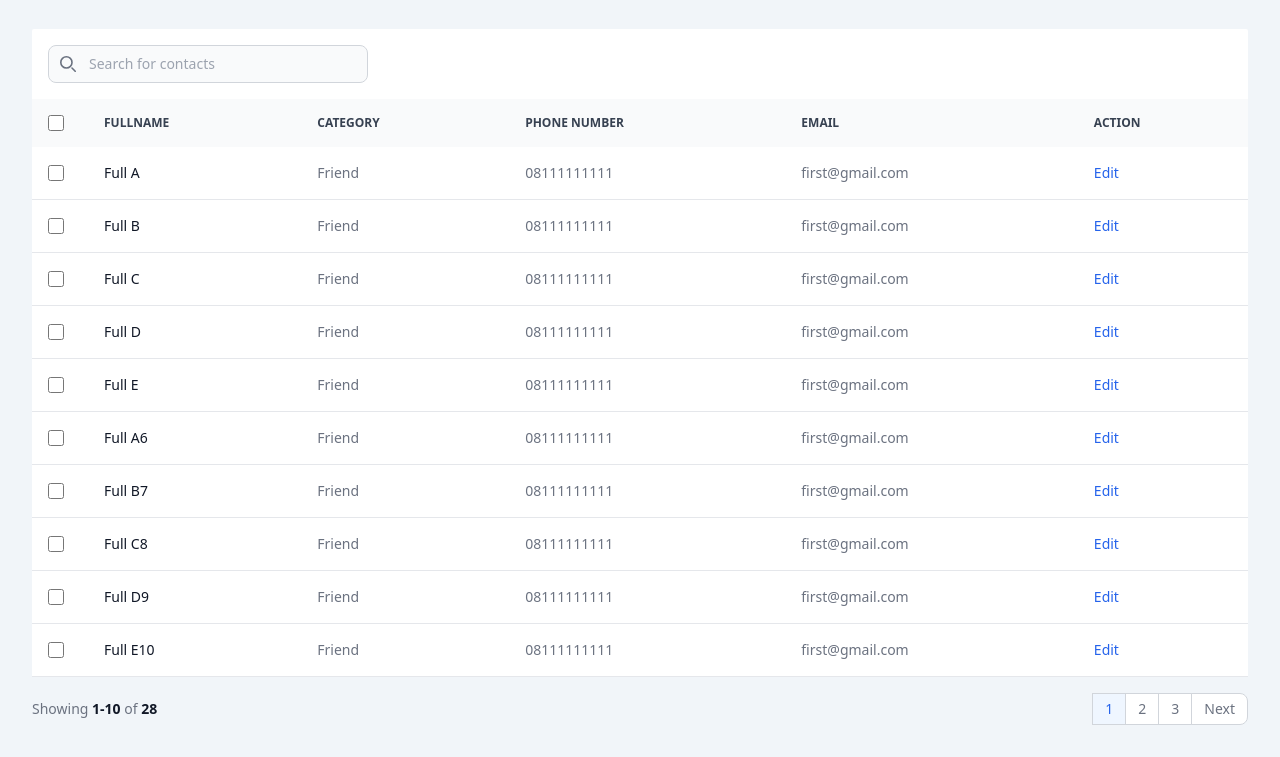
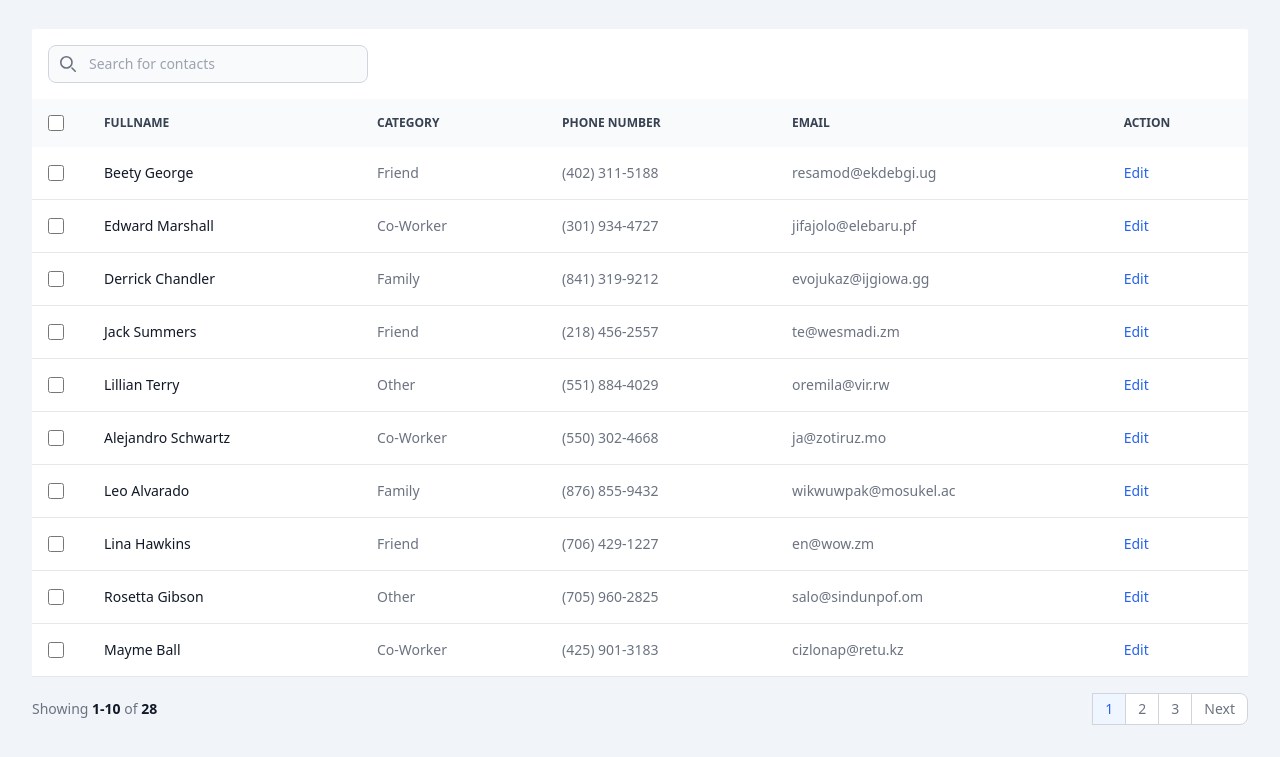
Before and after one commit to carvey789/address-book, a plain HTML site: page index.html in a window 1280 px wide. Shown: the part 83-840 px from the top of the page. Drawn offline with nearby package versions, Linux system fonts and the light colour scheme.

Commit message:
chore: add dummy data

```diff
--- a/script.js
+++ b/script.js
@@ -1,4 +1,288 @@
 // @ts-nocheck
+
+const dummyDatas = [
+  {
+    id: 30,
+    firstName: "Betty",
+    lastName: "George",
+    email: "resamod@ekdebgi.ug",
+    phoneNumber: "(402) 311-5188",
+    address: "1538 Kujno Court",
+    category: "Friend",
+    fullName: "Beety George",
+  },
+  {
+    id: 29,
+    firstName: "First B",
+    lastName: "Last B",
+    email: "jifajolo@elebaru.pf",
+    phoneNumber: "(301) 934-4727",
+    address: "1857 Lovij Square",
+    category: "Co-Worker",
+    fullName: "Edward Marshall",
+  },
+  {
+    id: 28,
+    firstName: "First C",
+    lastName: "Last C",
+    email: "evojukaz@ijgiowa.gg",
+    phoneNumber: "(841) 319-9212",
+    address: "923 Zola Trail",
+    category: "Family",
+    fullName: "Derrick Chandler",
+  },
+  {
+    id: 27,
+    firstName: "First D",
+    lastName: "Last D",
+    email: "te@wesmadi.zm",
+    phoneNumber: "(218) 456-2557",
+    address: "1654 Didic Lane",
+    category: "Friend",
+    fullName: "Jack Summers",
+  },
+  {
+    id: 26,
+    firstName: "First E",
+    lastName: "Last E",
+    email: "oremila@vir.rw",
+    phoneNumber: "(551) 884-4029",
+    address: "1991 Galo View",
+    category: "Other",
+    fullName: "Lillian Terry",
+  },
+  {
+    id: 25,
+    firstName: "First A6",
+    lastName: "Last A6",
+    email: "ja@zotiruz.mo",
+    phoneNumber: "(550) 302-4668",
+    address: "151 Usuro Heights",
+    category: "Co-Worker",
+    fullName: "Alejandro Schwartz",
+  },
+  {
+    id: 24,
+    firstName: "First B7",
+    lastName: "Last B7",
+    email: "wikwuwpak@mosukel.ac",
+    phoneNumber: "(876) 855-9432",
+    address: "591 Juzoc Park",
+    category: "Family",
+    fullName: "Leo Alvarado",
+  },
+  {
+    id: 23,
+    firstName: "First C8",
+    lastName: "Last C8",
+    email: "en@wow.zm",
+    phoneNumber: "(706) 429-1227",
+    address: "298 Zufe Key",
+    category: "Friend",
+    fullName: "Lina Hawkins",
+  },
+  {
+    id: 22,
+    firstName: "First D9",
+    lastName: "Last D9",
+    email: "salo@sindunpof.om",
+    phoneNumber: "(705) 960-2825",
+    address: "1264 Givmi Junction",
+    category: "Other",
+    fullName: "Rosetta Gibson",
+  },
+  {
+    id: 21,
+    firstName: "First E10",
+    lastName: "Last E10",
+    email: "cizlonap@retu.kz",
+    phoneNumber: "(425) 901-3183",
+    address: "1074 Wutsu Court",
+    category: "Co-Worker",
+    fullName: "Mayme Ball",
+  },
+  {
+    id: 20,
+    firstName: "First A11",
+    lastName: "Last A11",
+    email: "vemba@wujasmit.sc",
+    phoneNumber: "(661) 469-7774",
+    address: "662 Zofzos Point",
+    category: "Family",
+    fullName: "Marguerite Alvarez",
+  },
+  {
+    id: 19,
+    firstName: "First B12",
+    lastName: "Last B12",
+    email: "tafi@baake.kg",
+    phoneNumber: "(337) 660-3809",
+    address: "94 Lase Street",
+    category: "Friend",
+    fullName: "Rodney Cross",
+  },
+  {
+    id: 18,
+    firstName: "First C13",
+    lastName: "Last C13",
+    email: "vewzifco@elo.it",
+    phoneNumber: "(332) 565-7132",
+    address: "1652 Ohci Highway",
+    category: "Other",
+    fullName: "Roger Kelly",
+  },
+  {
+    id: 17,
+    firstName: "First D14",
+    lastName: "Last D14",
+    email: "ra@lut.tj",
+    phoneNumber: "(885) 765-1163",
+    address: "650 Acako Ridge",
+    category: "Co-Worker",
+    fullName: "Harold Simpson",
+  },
+  {
+    id: 16,
+    firstName: "First E15",
+    lastName: "Last E15",
+    email: "ne@portasib.lt",
+    phoneNumber: "(922) 480-4573",
+    address: "532 Punro Extension",
+    category: "Family",
+    fullName: "Edgar Schultz",
+  },
+  {
+    id: 15,
+    firstName: "First A16",
+    lastName: "Last A16",
+    email: "urohohti@papjog.ck",
+    phoneNumber: "(259) 587-9815",
+    address: "1755 Cadjaw Trail16",
+    category: "Friend",
+    fullName: "Mathilda Murphy",
+  },
+  {
+    id: 14,
+    firstName: "First B17",
+    lastName: "Last B17",
+    email: "wonva@wi.io",
+    phoneNumber: "(325) 401-7806",
+    address: "1922 Lota Circle",
+    category: "Other",
+    fullName: "Eunice King",
+  },
+  {
+    id: 13,
+    firstName: "First C18",
+    lastName: "Last C18",
+    email: "gonnuhpeg@bapjoh.va",
+    phoneNumber: "(672) 688-9512",
+    address: "516 Pimo Road",
+    category: "Co-Worker",
+    fullName: "Brent Tyler",
+  },
+  {
+    id: 12,
+    firstName: "First D19",
+    lastName: "Last D19",
+    email: "igivokmuj@dem.th",
+    phoneNumber: "(852) 484-2348",
+    address: "1947 Covza Loop",
+    category: "Family",
+    fullName: "Lillie Frazier",
+  },
+  {
+    id: 11,
+    firstName: "First E20",
+    lastName: "Last E20",
+    email: "katgevjo@damih.lr",
+    phoneNumber: "(904) 317-2548",
+    address: "1760 Zarvan Ridge",
+    category: "Friend",
+    fullName: "Ann Castillo",
+  },
+  {
+    id: 10,
+    firstName: "First B12",
+    lastName: "Last B12",
+    email: "gam@lumwa.lr",
+    phoneNumber: "(985) 938-9604",
+    address: "1940 Temod Street",
+    category: "Other",
+    fullName: "Jayden Barker",
+  },
+  {
+    id: 9,
+    firstName: "First B12",
+    lastName: "Last B12",
+    email: "les@duidoan.gy",
+    phoneNumber: "(867) 860-4871",
+    address: "1108 Tiulo Lane",
+    category: "Co-Worker",
+    fullName: "Warren Wilkerson",
+  },
+  {
+    id: 8,
+    firstName: "First B12",
+    lastName: "Last B12",
+    email: "refi@zac.ps",
+    phoneNumber: "(934) 689-4455",
+    address: "348 Ickej Junction",
+    category: "Family",
+    fullName: "Logan Peters",
+  },
+  {
+    id: 7,
+    firstName: "First B12",
+    lastName: "Last B12",
+    email: "mot@wahbop.gs",
+    phoneNumber: "(213) 454-5447",
+    address: "1062 Bebi Manor",
+    category: "Friend",
+    fullName: "Elmer Garcia",
+  },
+  {
+    id: 6,
+    firstName: "First B12",
+    lastName: "Last B12",
+    email: "ganego@hobsi.ss",
+    phoneNumber: "(605) 732-7500",
+    address: "1699 Noje Court",
+    category: "Other",
+    fullName: "Terry Haynes",
+  },
+  {
+    id: 5,
+    firstName: "First B12",
+    lastName: "Last B12",
+    email: "pun@sombu.bv",
+    phoneNumber: "(389) 603-7422",
+    address: "1543 Sabig Turnpike",
+    category: "Co-Worker",
+    fullName: "Todd Hines",
+  },
+  {
+    id: 4,
+    firstName: "First B12",
+    lastName: "Last B12",
+    email: "zewpic@hijkurre.im",
+    phoneNumber: "(960) 679-2742",
+    address: "253 Beho Terrace",
+    category: "Family",
+    fullName: "Lillian Vega",
+  },
+  {
+    id: 3,
+    firstName: "First B12",
+    lastName: "Last B12",
+    email: "gedpi@cumahhu.jo",
+    phoneNumber: "(752) 765-3244",
+    address: "315 Berja River",
+    category: "Other",
+    fullName: "Dorothy Fletcher",
+  },
+];
+
 class AddressBook {
   contactList;
   totalPage;
@@ -8,290 +292,7 @@ class AddressBook {
   searchKey;
   currentEditedContactId;
 
-  constructor(
-    contactList = [
-      {
-        id: 1,
-        firstName: "First A",
-        lastName: "Last A",
-        email: "first@gmail.com",
-        phoneNumber: "08111111111",
-        address: "Jl A",
-        category: "Friend",
-        fullName: "Full A",
-      },
-      {
-        id: 2,
-        firstName: "First B",
-        lastName: "Last B",
-        email: "first@gmail.com",
-        phoneNumber: "08111111111",
-        address: "Jl A",
-        category: "Friend",
-        fullName: "Full B",
-      },
-      {
-        id: 3,
-        firstName: "First C",
-        lastName: "Last C",
-        email: "first@gmail.com",
-        phoneNumber: "08111111111",
-        address: "Jl A",
-        category: "Friend",
-        fullName: "Full C",
-      },
-      {
-        id: 4,
-        firstName: "First D",
-        lastName: "Last D",
-        email: "first@gmail.com",
-        phoneNumber: "08111111111",
-        address: "Jl A",
-        category: "Friend",
-        fullName: "Full D",
-      },
-      {
-        id: 5,
-        firstName: "First E",
-        lastName: "Last E",
-        email: "first@gmail.com",
-        phoneNumber: "08111111111",
-        address: "Jl A",
-        category: "Friend",
-        fullName: "Full E",
-      },
-      {
-        id: 6,
-        firstName: "First A6",
-        lastName: "Last A6",
-        email: "first@gmail.com",
-        phoneNumber: "08111111111",
-        address: "Jl A",
-        category: "Friend",
-        fullName: "Full A6",
-      },
-      {
-        id: 7,
-        firstName: "First B7",
-        lastName: "Last B7",
-        email: "first@gmail.com",
-        phoneNumber: "08111111111",
-        address: "Jl A",
-        category: "Friend",
-        fullName: "Full B7",
-      },
-      {
-        id: 8,
-        firstName: "First C8",
-        lastName: "Last C8",
-        email: "first@gmail.com",
-        phoneNumber: "08111111111",
-        address: "Jl A",
-        category: "Friend",
-        fullName: "Full C8",
-      },
-      {
-        id: 9,
-        firstName: "First D9",
-        lastName: "Last D9",
-        email: "first@gmail.com",
-        phoneNumber: "08111111111",
-        address: "Jl A",
-        category: "Friend",
-        fullName: "Full D9",
-      },
-      {
-        id: 10,
-        firstName: "First E10",
-        lastName: "Last E10",
-        email: "first@gmail.com",
-        phoneNumber: "08111111111",
-        address: "Jl A",
-        category: "Friend",
-        fullName: "Full E10",
-      },
-      {
-        id: 11,
-        firstName: "First A11",
-        lastName: "Last A11",
-        email: "first@gmail.com",
-        phoneNumber: "08111111111",
-        address: "Jl A",
-        category: "Friend",
-        fullName: "Full A11",
-      },
-      {
-        id: 12,
-        firstName: "First B12",
-        lastName: "Last B12",
-        email: "first@gmail.com",
-        phoneNumber: "08111111111",
-        address: "Jl A",
-        category: "Friend",
-        fullName: "Full B12",
-      },
-      {
-        id: 13,
-        firstName: "First C13",
-        lastName: "Last C13",
-        email: "first@gmail.com",
-        phoneNumber: "08111111111",
-        address: "Jl A",
-        category: "Friend",
-        fullName: "Full C13",
-      },
-      {
-        id: 14,
-        firstName: "First D14",
-        lastName: "Last D14",
-        email: "first@gmail.com",
-        phoneNumber: "08111111111",
-        address: "Jl A",
-        category: "Friend",
-        fullName: "Full D14",
-      },
-      {
-        id: 15,
-        firstName: "First E15",
-        lastName: "Last E15",
-        email: "first@gmail.com",
-        phoneNumber: "08111111111",
-        address: "Jl A",
-        category: "Friend",
-        fullName: "Full E15",
-      },
-      {
-        id: 16,
-        firstName: "First A16",
-        lastName: "Last A16",
-        email: "first@gmail.com",
-        phoneNumber: "08111111111",
-        address: "Jl A16",
-        category: "Friend",
-        fullName: "Full A16",
-      },
-      {
-        id: 17,
-        firstName: "First B17",
-        lastName: "Last B17",
-        email: "first@gmail.com",
-        phoneNumber: "08111111111",
-        address: "Jl A",
-        category: "Friend",
-        fullName: "Full B17",
-      },
-      {
-        id: 18,
-        firstName: "First C18",
-        lastName: "Last C18",
-        email: "first@gmail.com",
-        phoneNumber: "08111111111",
-        address: "Jl A",
-        category: "Friend",
-        fullName: "Full C18",
-      },
-      {
-        id: 19,
-        firstName: "First D19",
-        lastName: "Last D19",
-        email: "first@gmail.com",
-        phoneNumber: "08111111111",
-        address: "Jl A",
-        category: "Friend",
-        fullName: "Full D19",
-      },
-      {
-        id: 20,
-        firstName: "First E20",
-        lastName: "Last E20",
-        email: "first@gmail.com",
-        phoneNumber: "08111111111",
-        address: "Jl A",
-        category: "Friend",
-        fullName: "Full E20",
-      },
-      {
-        id: 21,
-        firstName: "First B12",
-        lastName: "Last B12",
-        email: "first@gmail.com",
-        phoneNumber: "08111111111",
-        address: "Jl A",
-        category: "Friend",
-        fullName: "Full B12",
-      },
-      {
-        id: 22,
-        firstName: "First B12",
-        lastName: "Last B12",
-        email: "first@gmail.com",
-        phoneNumber: "08111111111",
-        address: "Jl A",
-        category: "Friend",
-        fullName: "Full B12",
-      },
-      {
-        id: 23,
-        firstName: "First B12",
-        lastName: "Last B12",
-        email: "first@gmail.com",
-        phoneNumber: "08111111111",
-        address: "Jl A",
-        category: "Friend",
-        fullName: "Full B12",
-      },
-      {
-        id: 24,
-        firstName: "First B12",
-        lastName: "Last B12",
-        email: "first@gmail.com",
-        phoneNumber: "08111111111",
-        address: "Jl A",
-        category: "Friend",
-        fullName: "Full B12",
-      },
-      {
-        id: 25,
-        firstName: "First B12",
-        lastName: "Last B12",
-        email: "first@gmail.com",
-        phoneNumber: "08111111111",
-        address: "Jl A",
-        category: "Friend",
-        fullName: "Full B12",
-      },
-      {
-        id: 26,
-        firstName: "First B12",
-        lastName: "Last B12",
-        email: "first@gmail.com",
-        phoneNumber: "08111111111",
-        address: "Jl A",
-        category: "Friend",
-        fullName: "Full B12",
-      },
-      {
-        id: 27,
-        firstName: "First B12",
-        lastName: "Last B12",
-        email: "first@gmail.com",
-        phoneNumber: "08111111111",
-        address: "Jl A",
-        category: "Friend",
-        fullName: "Full B12",
-      },
-      {
-        id: 28,
-        firstName: "First B12",
-        lastName: "Last B12",
-        email: "first@gmail.com",
-        phoneNumber: "08111111111",
-        address: "Jl A",
-        category: "Friend",
-        fullName: "Full B12",
-      },
-    ]
-  ) {
+  constructor(contactList = []) {
     this.contactList = contactList;
     this.totalPage = Math.ceil(contactList.length / 10)
       ? Math.ceil(contactList.length / 10)
@@ -365,7 +366,7 @@ class AddressBook {
   }
 }
 
-const AddressBookEntity = new AddressBook();
+const AddressBookEntity = new AddressBook(dummyDatas);
 
 const createContactForm = document.querySelector("#create-contact-form");
 const openCreateModalButton = document.querySelector("#open-create-modal");
```
Also changed, not shown: index.html (+1 -3 lines).
